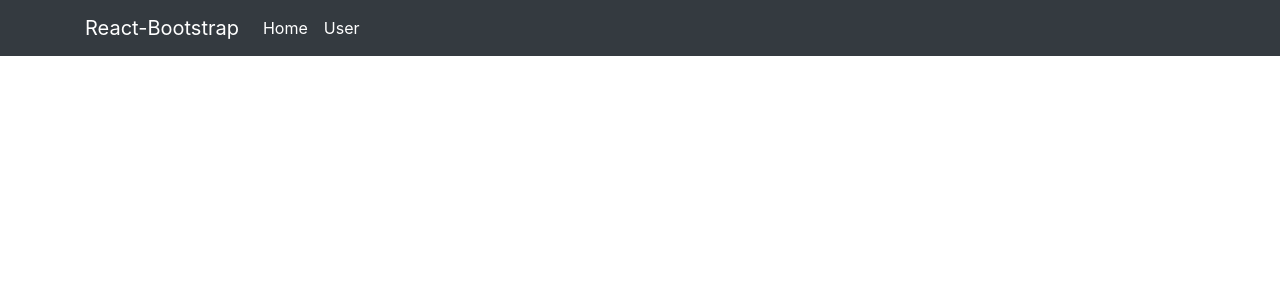
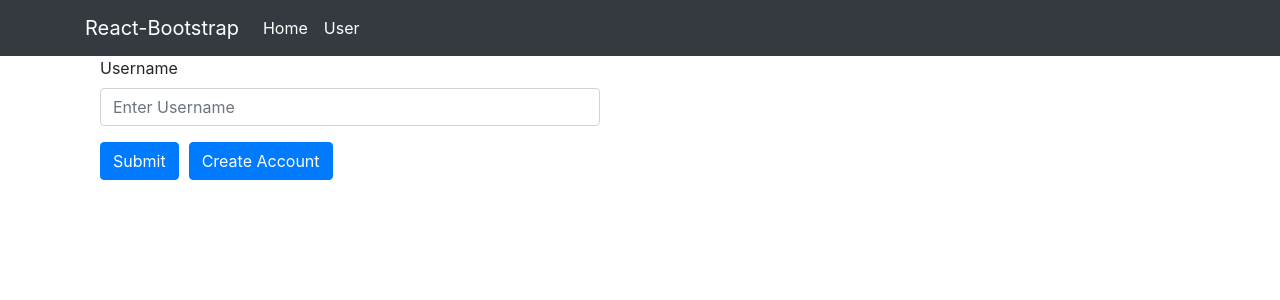
Before and after one commit to CameronSWilliamson/go-react-blog, a React (Create React App) app in the folder client/: page /login in a window 1280 px wide. Shown: the top 300 px of the page. Built offline with nearby package versions, Linux system fonts and the light colour scheme.

Commit message:
Added login functionality

```diff
--- a/client/src/App.tsx
+++ b/client/src/App.tsx
@@ -1,4 +1,4 @@
-import React from "react";
+import React, { useEffect } from "react";
 import "./stylesheets/App.css";
 import AlbumList from "./components/AlbumList";
 import Header from "./components/Header";
@@ -8,19 +8,70 @@ import HomePage from "./pages/HomePage";
 import UserProfile from "./pages/UserProfile";
 import PostPage from "./pages/PostPage";
 import UserSearch from "./pages/UserSearch";
+import LoginPage from "./pages/LoginPage";
+import { checkLogin } from "./Utils/Auth";
 
 function App() {
+    const [username, setUsername] = React.useState("");
+    const [loggedIn, setLoggedIn] = React.useState(false);
+
+    useEffect(() => {
+        const loginStatus = checkLogin();
+        setUsername(loginStatus.username);
+        setLoggedIn(loginStatus.loggedIn);
+    }, []);
+
     return (
         <Router>
             <div>
-                <Header />
+                <Header
+                    loggedIn={loggedIn}
+                    username={username}
+                    setLoggedIn={setLoggedIn}
+                    setUsername={setUsername}
+                />
                 <Routes>
                     <Route path="/" element={<HomePage />} />
                     <Route path="/loader" element={<Loader loading={true} />} />
                     <Route path="/user" element={<UserSearch />} />
-                    <Route path="/users/:username" element={<UserProfile />} />
+                    <Route
+                        path="/users/:username"
+                        element={
+                            <UserProfile
+                                loggedIn={loggedIn}
+                                username={username}
+                                setLoggedIn={setLoggedIn}
+                                setUsername={setUsername}
+                            />
+                        }
+                    />
                     <Route path="/apitesting/" element={<AlbumList />} />
                     <Route path="/posts/:postID" element={<PostPage />} />
+                    <Route path="/newPost" element={<PostPage />} />
+                    <Route
+                        path="/login"
+                        element={
+                            <LoginPage
+                                loggedIn={loggedIn}
+                                username={username}
+                                setLoggedIn={setLoggedIn}
+                                setUsername={setUsername}
+                            />
+                        }
+                    />
+                    <Route path="*" element={<div>Not Found</div>} />
+                    {/* <Route
+                        path="/login"
+                        element={
+                            <LoginPage
+                                username={username}
+                                setUsername={setUsername}
+                                loggedIn={loggedIn}
+                                setLoggedIn={setLoggedIn}
+                            />
+                        }
+                    /> */}
+                    "
                 </Routes>
             </div>
         </Router>
--- /dev/null
+++ b/client/src/Utils/Auth.ts
@@ -0,0 +1,31 @@
+export const logIn = (username: string) => {
+    localStorage.setItem("username", username);
+    localStorage.setItem("loggedIn", "true");
+};
+
+export const logOut = () => {
+    localStorage.removeItem("username");
+    localStorage.removeItem("loggedIn");
+};
+
+interface IAuth {
+    username: string;
+    loggedIn: boolean;
+}
+
+export const checkLogin = (): IAuth => {
+    const username = localStorage.getItem("username");
+    const loggedIn = localStorage.getItem("loggedIn");
+
+    if (username && loggedIn) {
+        return {
+            username,
+            loggedIn: true,
+        } as IAuth;
+    } else {
+        return {
+            username: "",
+            loggedIn: false,
+        } as IAuth;
+    }
+};
--- /dev/null
+++ b/client/src/pages/LoginPage.tsx
@@ -0,0 +1,151 @@
+import React from "react";
+import { Form, Button } from "react-bootstrap";
+import { useNavigate } from "react-router";
+import Content from "../components/Content";
+import { logIn } from "../Utils/Auth";
+import { UsernameProp } from "../Utils/Types/Props";
+
+const LoginPage = (props: UsernameProp) => {
+    const [newAccount, setNewAccount] = React.useState(false);
+    const [formData, setFormData] = React.useState({ username: "", email: "" });
+    const navigate = useNavigate();
+
+    const resetForm = () => {
+        setFormData({ username: "", email: "" });
+    };
+
+    const handleChange = (event: React.ChangeEvent<HTMLInputElement>) => {
+        setFormData({
+            ...formData,
+            [event.target.name]: event.target.value,
+        });
+        console.log(formData);
+    };
+
+    const saveInfo = () => {
+        localStorage.setItem("username", formData.username);
+        console.log("loggedIn: " + props.loggedIn);
+        localStorage.setItem("loggedIn", String(props.loggedIn));
+        console.log("saving info username: " + props.username);
+    };
+
+    const handleSubmit = () => {
+        const userName = formData.username;
+        const userEmail = formData.email;
+        if (newAccount) {
+            fetch("/api/login", {
+                method: "POST",
+                headers: {
+                    "Content-Type": "application/json",
+                },
+                body: JSON.stringify({
+                    username: userName,
+                    email: userEmail,
+                }),
+            }).then((response) => {
+                console.log(response);
+                if (response.status === 200) {
+                    props.setUsername(userName);
+                    props.setLoggedIn(true);
+                    logIn(userName);
+                    navigate("/", { replace: true });
+                } else {
+                    alert("Invalid username");
+                }
+            });
+        } else {
+            fetch("/api/login", {
+                method: "GET",
+                headers: {
+                    "Content-Type": "application/json",
+                    username: userName,
+                },
+            }).then((response) => {
+                console.log(response.status);
+                if (response.status === 200) {
+                    props.setUsername(userName);
+                    logIn(userName);
+                    props.setLoggedIn(true);
+                    saveInfo();
+                    console.log("logged in");
+                    navigate("/", { replace: true });
+                } else {
+                    props.setUsername("");
+                    props.setLoggedIn(false);
+                    alert("Invalid username");
+                }
+            });
+        }
+    };
+
+    return (
+        <Content>
+            {newAccount ? (
+                <div style={{ width: "500px" }}>
+                    <h1>New Account</h1>
+                    <Form>
+                        <Form.Group className="mb-3" controlId="formBasicEmail">
+                            <Form.Label>Email</Form.Label>
+                            <Form.Control
+                                type="email"
+                                name="email"
+                                placeholder="Enter email"
+                                onChange={handleChange}
+                            />
+                            <Form.Label>Username</Form.Label>
+                            <Form.Control
+                                type="username"
+                                name="username"
+                                placeholder="Enter username"
+                                onChange={handleChange}
+                                value={formData.username}
+                            />
+                        </Form.Group>
+                        <Button variant="primary" onClick={handleSubmit}>
+                            Submit
+                        </Button>
+                        <Button
+                            variant="primary"
+                            style={{ marginLeft: "10px" }}
+                            onClick={() => {
+                                setNewAccount(false);
+                                resetForm();
+                            }}
+                        >
+                            Existing Account
+                        </Button>
+                    </Form>
+                </div>
+            ) : (
+                <div style={{ width: "500px" }}>
+                    <Form>
+                        <Form.Group className="mb-3" controlId="formBasicEmail">
+                            <Form.Label>Username</Form.Label>
+                            <Form.Control
+                                type="username"
+                                name="username"
+                                placeholder="Enter Username"
+                                onChange={handleChange}
+                            />
+                        </Form.Group>
+                        <Button variant="primary" onClick={handleSubmit}>
+                            Submit
+                        </Button>
+                        <Button
+                            variant="primary"
+                            style={{ marginLeft: "10px" }}
+                            onClick={() => {
+                                setNewAccount(true);
+                                resetForm();
+                            }}
+                        >
+                            Create Account
+                        </Button>
+                    </Form>
+                </div>
+            )}
+        </Content>
+    );
+};
+
+export default LoginPage;
```
